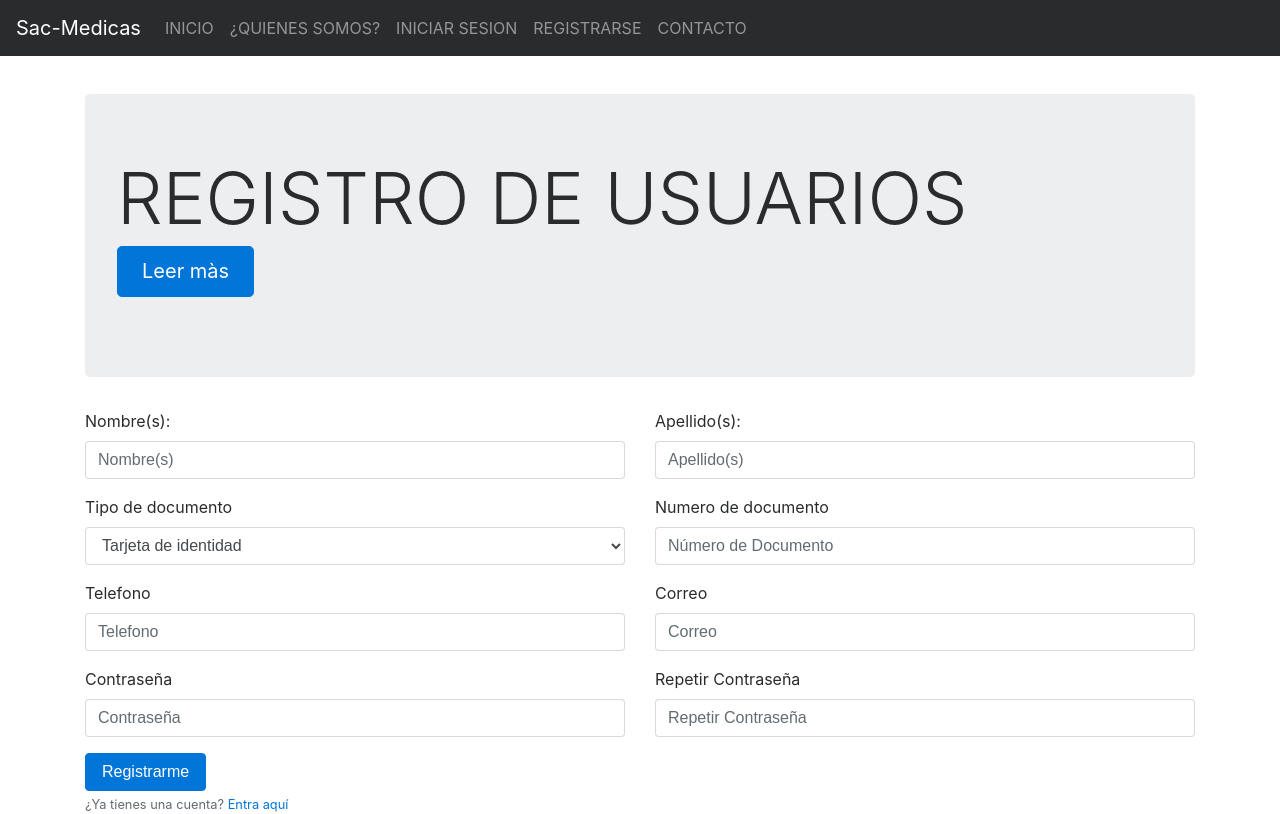
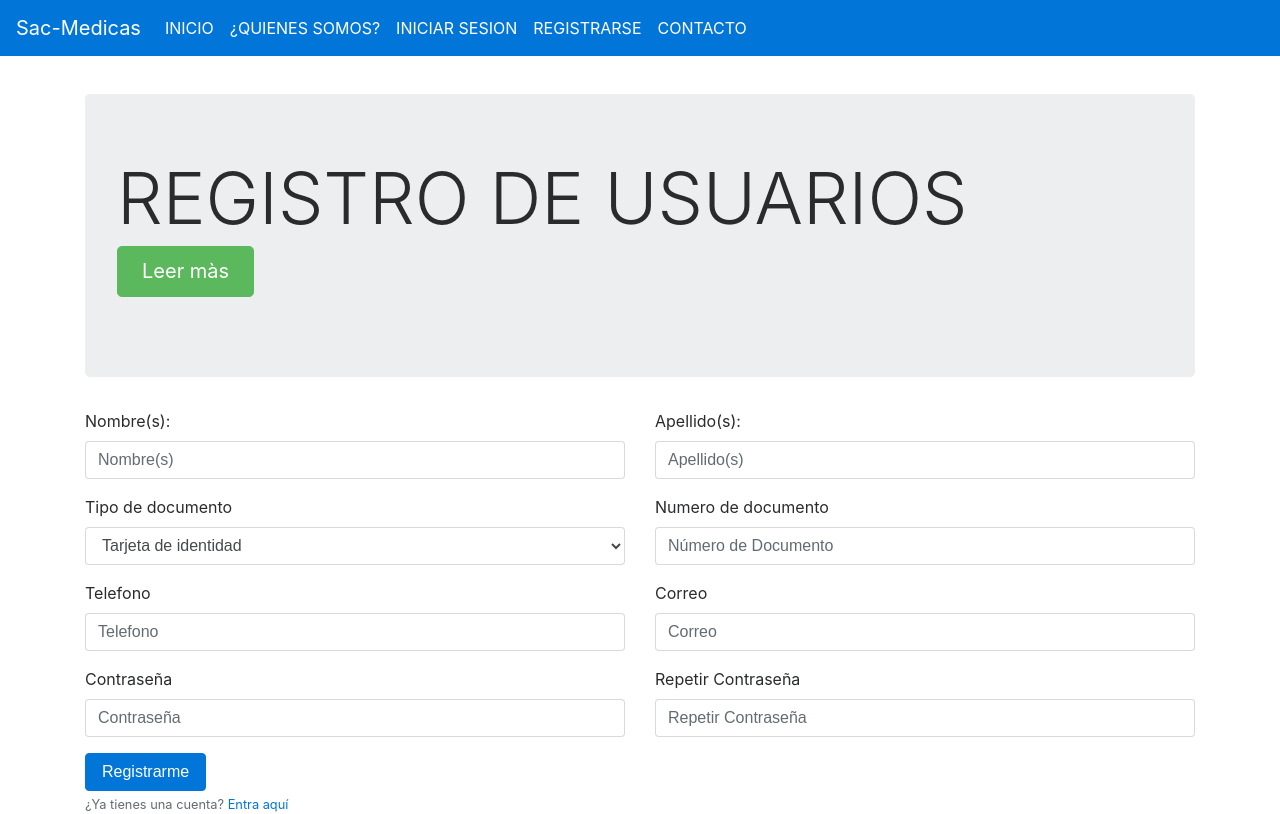
Before and after one commit to daniel-fierro1308/Sac-Medicas, a PHP site: page /registro.php in a window 1280 px wide. Run offline with PHP 8.4, Linux system fonts and the light colour scheme; some libraries are stand-ins or nearby versions.

Commit message:
cambiados archivos js

```diff
--- a/layout.php
+++ b/layout.php
@@ -10,12 +10,14 @@
     <style>
         nav {
             margin-bottom: 3%;
-            background-color: #fff;
+        }
+        ul {
+          color: #ffffff;
         }
     </style>
 </head>
 <body>
-   <nav class="navbar navbar-toggleable-md navbar-inverse bg-inverse">
+   <nav class="navbar navbar-toggleable-md navbar-inverse bg-primary">
   <button class="navbar-toggler navbar-toggler-right" type="button" data-toggle="collapse" data-target="#navbarNavDropdown" aria-controls="navbarNavDropdown" aria-expanded="false" aria-label="Toggle navigation">
     <span class="navbar-toggler-icon"></span>
   </button>
@@ -23,19 +25,19 @@
   <div class="collapse navbar-collapse" id="navbarNavDropdown">
     <ul class="navbar-nav navbar-right pull-lg-right">
       <li class="nav-item">
-        <a class="nav-link" href="index.php">INICIO<span class="sr-only">(current)</span></a>
+        <a class="nav-link active" href="index.php">INICIO<span class="sr-only">(current)</span></a>
       </li>
       <li class="nav-item">
-        <a class="nav-link" href="quienes_somos.php">¿QUIENES SOMOS?</a>
+        <a class="nav-link active" href="quienes_somos.php">¿QUIENES SOMOS?</a>
       </li>
       <li class="nav-item">
-        <a class="nav-link" href="login.php">INICIAR SESION</a>
+        <a class="nav-link active" href="login.php">INICIAR SESION</a>
       </li>
       <li class="nav-item">
-        <a class="nav-link" href="registro.php">REGISTRARSE</a>
+        <a class="nav-link active" href="registro.php">REGISTRARSE</a>
       </li>
       <li class="nav-item">
-        <a class="nav-link" href="#">CONTACTO</a>
+        <a class="nav-link active" href="#">CONTACTO</a>
       </li>
     </ul>
   </div>
--- a/login.php
+++ b/login.php
@@ -27,7 +27,7 @@
                                 Diligencie el formulario que aparece allí y asi posteriormente ingresar a la página.
                             Registrese en la pagina ingresando al enlace anterior o dirigiendose a la sección REGISTRAR del menú en la parte superior de la página. </p>
             <p class="lead">
-            <a class="btn btn-primary btn-lg" id="learn" href="#" id="leer" role="button">Leer màs</a>
+            <a class="btn btn-success btn-lg" id="learn" href="#" id="leer" role="button">Leer màs</a>
             </p>
         </div>
         <div class="center">
--- a/public/js/registro.js
+++ b/public/js/registro.js
@@ -1,12 +1,5 @@
-/*var nombre, apellido, documento, telefono, correo, contrasena, repetir_contra;
-nombre = document.getElementById('nombre');
-apellido = document.getElementById('apellido');
-documento = document.getElementById('numero_documento');
-telefono = document.getElementById('telefono');
-correo = document.getElementById('email');
-contrasena = document.getElementById('contrasena');
-repetir_contra =document.getElementById('re_contrasena');*/
-
+var expresion = /^([a-zA-Z0-9_.-])+@(([a-zA-z0-9-])+.)+([a-zA-Z0-9-]{2,4})+$/;
+var passExp = /(?=[#$-/:-?{-~!"^_`\[\]a-zA-Z]*([0-9#$-/:-?{-~!"^_`\[\]]))(?=[#$-/:-?{-~!"^_`\[\]a-zA-Z0-9]*[a-zA-Z])[#$-/:-?{-~!"^_`\[\]a-zA-Z0-9]{4,}/;
 
 function revisar(elemento){
     if(elemento.value==""){
@@ -16,11 +9,9 @@ function revisar(elemento){
     }
 }
 
-
 function revisaremail(elemento) {
     if (elemento.value!=""){
         var dato = elemento.value;
-        var expresion = /^([a-zA-Z0-9_.-])+@(([a-zA-z0-9-])+.)+([a-zA-Z0-9-]{2,4})+$/;
         if (!expresion.test(dato)) {
             elemento.className='error';
         } else {
@@ -28,3 +19,49 @@ function revisaremail(elemento) {
         }
 	}
 }
+
+function revisarContra(element){
+    if(element.value!=""){
+        var contra = element.value;
+        if(!passExp.test(contra)){
+            element.className= 'error';
+        } else {
+            element.className = 'form-input';
+        }
+    }
+}
+
+function validar(form) {
+   if(form.nombre.value == '' || form.apellido.value == '' || form.documento.value == '' || form.telefono.value == '' || form.correo.value == '' || form.contrasena.value == '' || form.re_contrasena == '') {
+        document.getElementById('alerta').innerHTML = "<div class='alert alert-danger role='alert''>"+ "Por favor complete todos los campos " + "</div>";
+        setTimeout(function(){
+            document.getElementById('alerta').innerHTML = "";
+        },2000);
+      return false;
+   } else if(!expresion.test(form.correo.value)){
+        document.getElementById('alerta').innerHTML = "<div class='alert alert-danger role='alert''>"+ "El correo ingresado no es válido" + "</div>";
+        setTimeout(function(){
+            document.getElementById('alerta').innerHTML = "";
+        },2000);
+      return false;
+   } else if(!passExp.test(form.contrasena.value)){
+       document.getElementById('alerta').innerHTML = "<div class='alert alert-danger role='alert''>"+ "La contraseña ingresada no es válida" + "</div>";
+        setTimeout(function(){
+            document.getElementById('alerta').innerHTML = "";
+        },2000);
+      return false;
+   } else if(form.contrasena.value != form.re_contrasena.value) {
+         document.getElementById('alerta').innerHTML = "<div class='alert alert-danger role='alert''>"+ "Las contraseñas no coinciden, por favor vuelva a intentar" + "</div>";
+        setTimeout(function(){
+            document.getElementById('alerta').innerHTML = "";
+        },2000);
+        form.contrasena.value = "";
+        form.re_contrasena.value = "";
+      return false;
+   } else {
+       document.getElementById('alerta').innerHTML = "<div class='alert alert-danger role='alert''>"+ "Se ha registrado correctamente!!" + "</div>";
+        setTimeout(function(){
+            document.getElementById('alerta').innerHTML = "";
+        },2000);
+   }
+}
--- a/registro.php
+++ b/registro.php
@@ -30,22 +30,22 @@ Diligencie el formulario y asi posteriormente ingresar a la p&aacute;gina.</p>
 
 <p class="lead more">Registrandose en la pagina podra ingresar a ella y posteriormente podra solicitar su cita médica y llevar a cabo las distintas funciones que se encuentran allí.</p>
   <p class="lead">
-    <a class="btn btn-primary btn-lg" id="learn" href="#" id="leer" role="button">Leer màs</a>
+    <a class="btn btn-success btn-lg" id="learn" href="#" id="leer" role="button">Leer màs</a>
   </p>
 </div>
-
-    <form onsubmit = "return validar()">
+    <div id="alerta" align="center"></div>
+    <form onsubmit="return validar(this);" method="post">
     <div class="row">
         <div class="col-md-6">
             <div class="form-group">
                 <label for="exampleInputEmail1">Nombre(s):</label>
-                <input type="text" class="form-control" id="nombre" aria-describedby="emailHelp" placeholder="Nombre(s)" onblur="revisar(this)">
+                <input type="text" class="form-control" id="nombre" aria-describedby="emailHelp" placeholder="Nombre(s)" onblur="revisar(this)" name="nombre">
             </div>
         </div>
         <div class="col-md-6">
             <div class="form-group">
                 <label for="exampleInputEmail1">Apellido(s):</label>
-                <input type="text" class="form-control" id="apellido" aria-describedby="emailHelp" placeholder="Apellido(s)" onblur="revisar(this)">
+                <input type="text" class="form-control" id="apellido" name="apellido" aria-describedby="emailHelp" placeholder="Apellido(s)" onblur="revisar(this)">
             </div>
         </div>
     </div>
@@ -63,7 +63,7 @@ Diligencie el formulario y asi posteriormente ingresar a la p&aacute;gina.</p>
         <div class="col-md-6">
             <div class="form-group">
                 <label for="exampleSelect1">Numero de documento</label>
-                <input type="number" class="form-control" id="numero_documento" aria-describedby="emailHelp" placeholder="Número de Documento" onblur="revisar(this)">
+                <input type="number" class="form-control" id="numero_documento" name="documento" aria-describedby="emailHelp" placeholder="Número de Documento" onblur="revisar(this)">
             </div>
         </div>
     </div>
@@ -71,13 +71,13 @@ Diligencie el formulario y asi posteriormente ingresar a la p&aacute;gina.</p>
     <div class="col-md-6">
             <div class="form-group">
                 <label for="exampleInputEmail1">Telefono</label>
-                <input type="number" class="form-control" id="telefono" aria-describedby="emailHelp" placeholder="Telefono" onblur="revisar(this)">
+                <input type="number" class="form-control" id="telefono" name="telefono" aria-describedby="emailHelp" placeholder="Telefono" onblur="revisar(this);">
             </div>
         </div>
         <div class="col-md-6">
             <div class="form-group">
                 <label for="exampleInputEmail1">Correo</label>
-                <input type="email" class="form-control" id="email" aria-describedby="emailHelp" placeholder="Correo" onblur="revisar(this); revisaremail(this);">
+                <input type="text" class="form-control" id="email" name="correo" aria-describedby="emailHelp" placeholder="Correo" onblur="revisar(this); revisaremail(this);">
             </div>
         </div>
     </div>
@@ -85,13 +85,13 @@ Diligencie el formulario y asi posteriormente ingresar a la p&aacute;gina.</p>
         <div class="col-md-6">
             <div class="form-group">
                 <label for="exampleInputPassword1">Contraseña</label>
-                <input type="password" class="form-control" id="contrasena" placeholder="Contraseña" onblur="revisar(this)">
+                <input type="password" class="form-control" id="contrasena" name="contrasena" placeholder="Contraseña" onblur="revisar(this); revisarContra(this);">
             </div>
         </div>
         <div class="col-md-6">
             <div class="form-group">
                 <label for="exampleInputPassword1">Repetir Contraseña</label>
-                <input type="password" class="form-control" id="re_contrasena" placeholder="Repetir Contraseña" onblur="revisar(this)">
+                <input type="password" class="form-control" id="re_contrasena" name="re_contrasena" placeholder="Repetir Contraseña" onblur="revisar(this)">
             </div>
         </div>
   </div>
```
